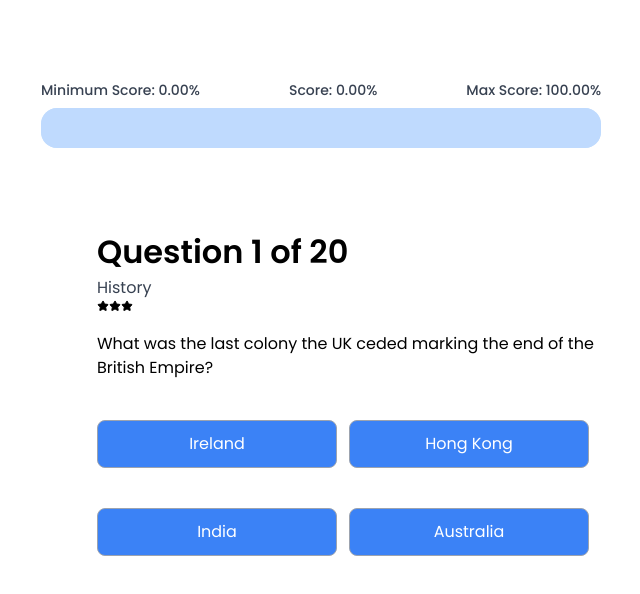
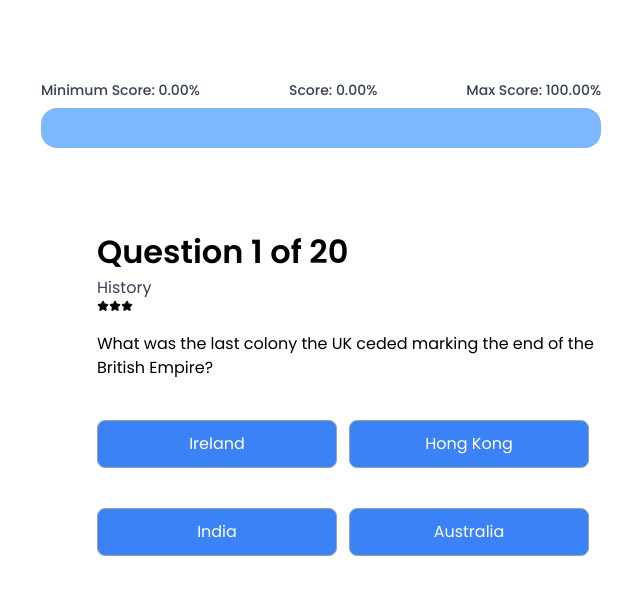
Before and after one commit to DanishExpertizo/Quiz-App, a Next.js app: page /expertizo-quiz in a window 1280 px wide. Shown: the top 594 px of the page, without its empty margins (319-959 px from the left). Built offline with nearby package versions, Linux system fonts and the light colour scheme.

Commit message:
Fix: Progress Bar

```diff
--- a/src/components/ProgressBar.tsx
+++ b/src/components/ProgressBar.tsx
@@ -15,8 +15,8 @@ const ProgressBar = ({ currentScore, minScore, maxPossibleScore }: ProgressBarIn
                     className="absolute h-full w-full bg-blue-200 transition-all duration-300 opacity-70 text-right"
                 >
                     <div className="relative w-full h-10 bg-blue-200 rounded-2xl overflow-hidden">
-                        <ProgressBarBox left={0} width={minScore} color={900} />
-                        <ProgressBarBox left={minScore} width={currentScore - minScore} color={500} />
+                        <ProgressBarBox left={0} width={minScore} color={'#1E3A8A'} />
+                        <ProgressBarBox left={minScore} width={currentScore - minScore} color={'#3B82F6'} />
                         <ProgressBarBox left={currentScore} width={maxPossibleScore - currentScore} color={'#61a8ff'} />
                     </div>
 
--- a/src/components/ProgressBarBox.tsx
+++ b/src/components/ProgressBarBox.tsx
@@ -3,9 +3,9 @@ import { ProgressBarBoxInterface } from "@/interfaces/Types";
 const ProgressBarBox = ({ left, width, color }: ProgressBarBoxInterface) => {
     return (
         <div
-            className={`absolute h-full ${typeof color === 'number' ? `bg-blue-${color}` : `bg-[${color}]`
-                } transition-all duration-300 flex items-center justify-center overflow-hidden text-sm text-white`}
+            className={`absolute h-full transition-all duration-300 flex items-center justify-center overflow-hidden text-sm text-white`}
             style={{
+                backgroundColor: color,
                 left: `${left}%`,
                 width: `${width}%`,
             }}
--- a/src/interfaces/Types.ts
+++ b/src/interfaces/Types.ts
@@ -44,7 +44,7 @@ export interface ProgressBarInterface {
 export interface NextBtnInterface {
     isSelected: boolean;
     isLastQue: boolean;
-    nextQuestion: ()=> void;
+    nextQuestion: () => void;
     setSubmit: Dispatch<SetStateAction<boolean>>;
 }
 
@@ -75,5 +75,5 @@ export interface RenderOptionsInterface {
 export interface ProgressBarBoxInterface {
     left: number;
     width: number;
-    color: number | string;
+    color: string;
 }
```
